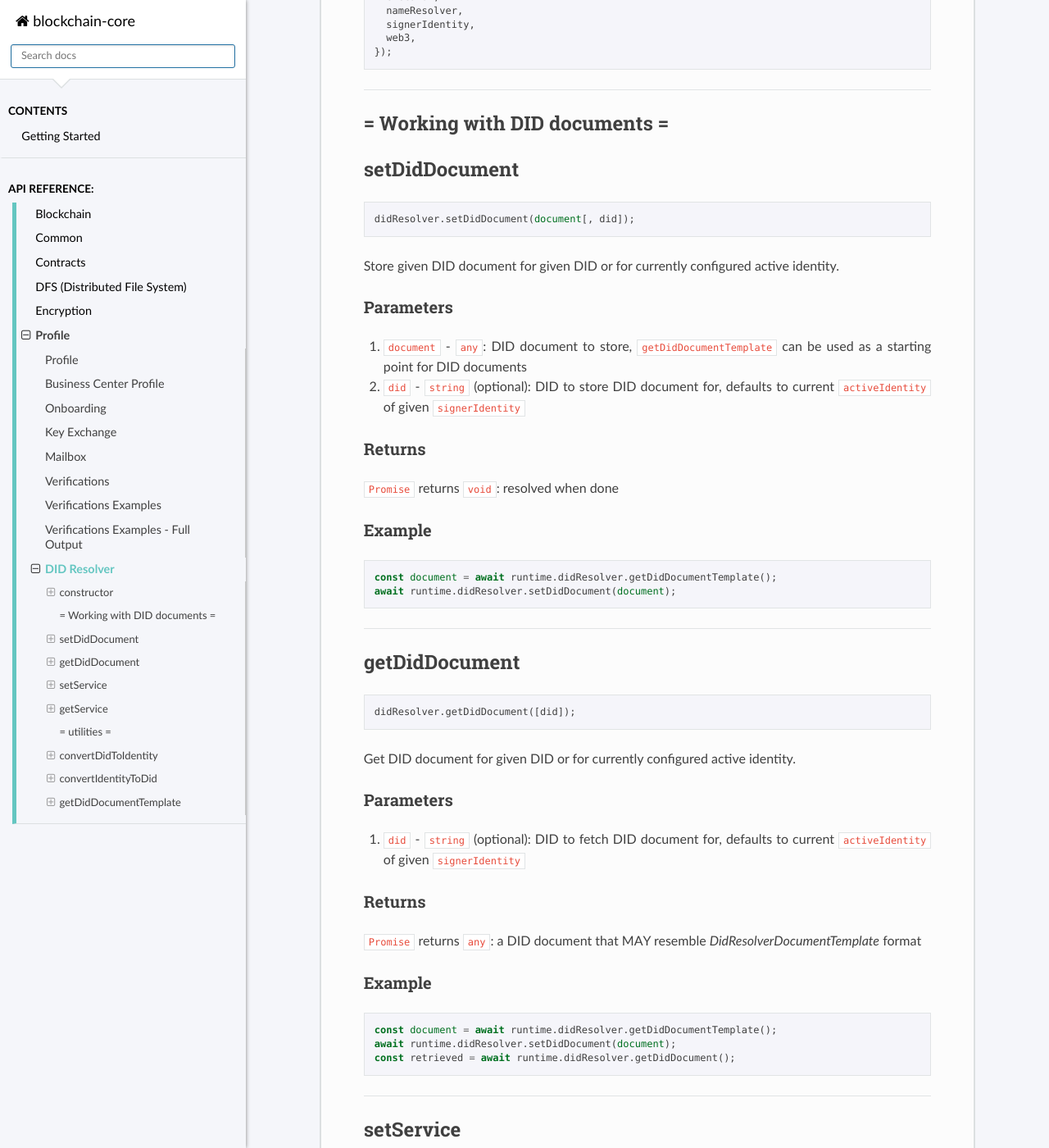
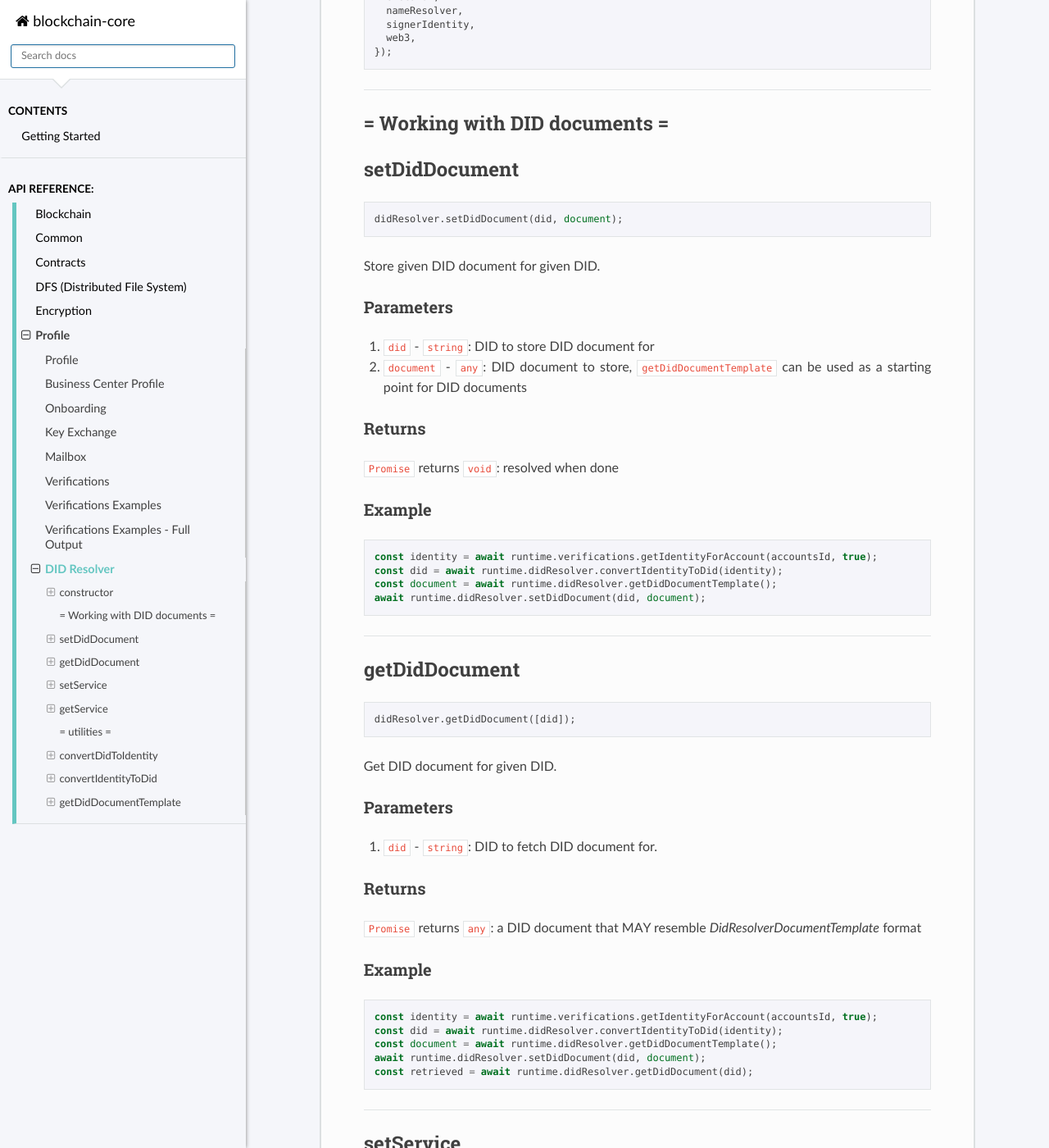
Before and after one commit to evannetwork/api-blockchain-core, a Sphinx documentation site: the page built from docs/profile/did-resolver.rst, in a window 1280 px wide and 1400 px high, scrolled down 1236 px. Shown: the whole window at 82% size. Built offline with Sphinx 7.4.7 and the Read the Docs theme 2.0.0, drawn with Linux system fonts in a browser that asks for light colours; pages that are not in the unit, such as notebooks, are missing from menus; some of the changed text lies outside the part shown.

Commit message:
update did argument handling
- make did argument mandatory to avoid overwriting own did document
- make did argument first argument
- [CORE-729]

```diff
--- a/docs/profile/did-resolver.rst
+++ b/docs/profile/did-resolver.rst
@@ -83,16 +83,16 @@ setDidDocument
 
 .. code-block:: typescript
 
-  didResolver.setDidDocument(document[, did]);
+  didResolver.setDidDocument(did, document);
 
-Store given DID document for given DID or for currently configured active identity.
+Store given DID document for given DID.
 
 ----------
 Parameters
 ----------
 
+#. ``did`` - ``string``: DID to store DID document for
 #. ``document`` - ``any``: DID document to store, ``getDidDocumentTemplate`` can be used as a starting point for DID documents
-#. ``did`` - ``string`` (optional): DID to store DID document for, defaults to current ``activeIdentity`` of given ``signerIdentity``
 
 -------
 Returns
@@ -106,8 +106,10 @@ Example
 
 .. code-block:: typescript
 
+  const identity = await runtime.verifications.getIdentityForAccount(accountsId, true);
+  const did = await runtime.didResolver.convertIdentityToDid(identity);
   const document = await runtime.didResolver.getDidDocumentTemplate();
-  await runtime.didResolver.setDidDocument(document);
+  await runtime.didResolver.setDidDocument(did, document);
 
 
 
@@ -122,13 +124,13 @@ getDidDocument
 
   didResolver.getDidDocument([did]);
 
-Get DID document for given DID or for currently configured active identity.
+Get DID document for given DID.
 
 ----------
 Parameters
 ----------
 
-#. ``did`` - ``string`` (optional): DID to fetch DID document for, defaults to current ``activeIdentity`` of given ``signerIdentity``
+#. ``did`` - ``string``: DID to fetch DID document for.
 
 -------
 Returns
@@ -142,9 +144,11 @@ Example
 
 .. code-block:: typescript
 
+  const identity = await runtime.verifications.getIdentityForAccount(accountsId, true);
+  const did = await runtime.didResolver.convertIdentityToDid(identity);
   const document = await runtime.didResolver.getDidDocumentTemplate();
-  await runtime.didResolver.setDidDocument(document);
-  const retrieved = await runtime.didResolver.getDidDocument();
+  await runtime.didResolver.setDidDocument(did, document);
+  const retrieved = await runtime.didResolver.getDidDocument(did);
 
 
 
@@ -165,8 +169,8 @@ Sets service in DID document.
 Parameters
 ----------
 
-#. ``service`` - ``any``: service to set
-#. ``did`` - ``string`` (optional): DID name to set service for
+#. ``did`` - ``string``: DID name to set service for
+#. ``service`` - ``DidResolverServiceEntry[] | DidResolverServiceEntry``: service to set
 
 -------
 Returns
@@ -183,13 +187,13 @@ Example
   const document = await runtime.didResolver.getDidDocumentTemplate();
   const identity = await runtime.verifications.getIdentityForAccount(account, true);
   const did = await runtime.didResolver.convertIdentityToDid(identity);
-  await runtime.didResolver.setDidDocument(document, did);
+  await runtime.didResolver.setDidDocument(did, document);
   const service = [{
     id: `${did}#randomService`,
     type: `randomService-${random}`,
     serviceEndpoint: `https://openid.example.com/${random}`,
   }];
-  await runtime.didResolver.setService(service, did);
+  await runtime.didResolver.setService(did, service);
 
 
 
@@ -210,7 +214,7 @@ Get service from DID document.
 Parameters
 ----------
 
-#. ``did`` - ``string`` (optional): DID to fetch DID service for, defaults to current ``activeIdentity`` of given ``signerIdentity``
+#. ``did`` - ``string``: DID to fetch DID service for.
 
 -------
 Returns
@@ -227,13 +231,13 @@ Example
   const document = await runtime.didResolver.getDidDocumentTemplate();
   const identity = await runtime.verifications.getIdentityForAccount(account, true);
   const did = await runtime.didResolver.convertIdentityToDid(identity);
-  await runtime.didResolver.setDidDocument(document, did);
+  await runtime.didResolver.setDidDocument(did, document);
   const service = [{
     id: `${did}#randomService`,
     type: `randomService-${random}`,
     serviceEndpoint: `https://openid.example.com/${random}`,
   }];
-  await runtime.didResolver.setService(service, did);
+  await runtime.didResolver.setService(did, service);
   const retrieved = await runtime.didResolver.getService(did);
 
 
```
Also changed, not shown: 2 other files.
